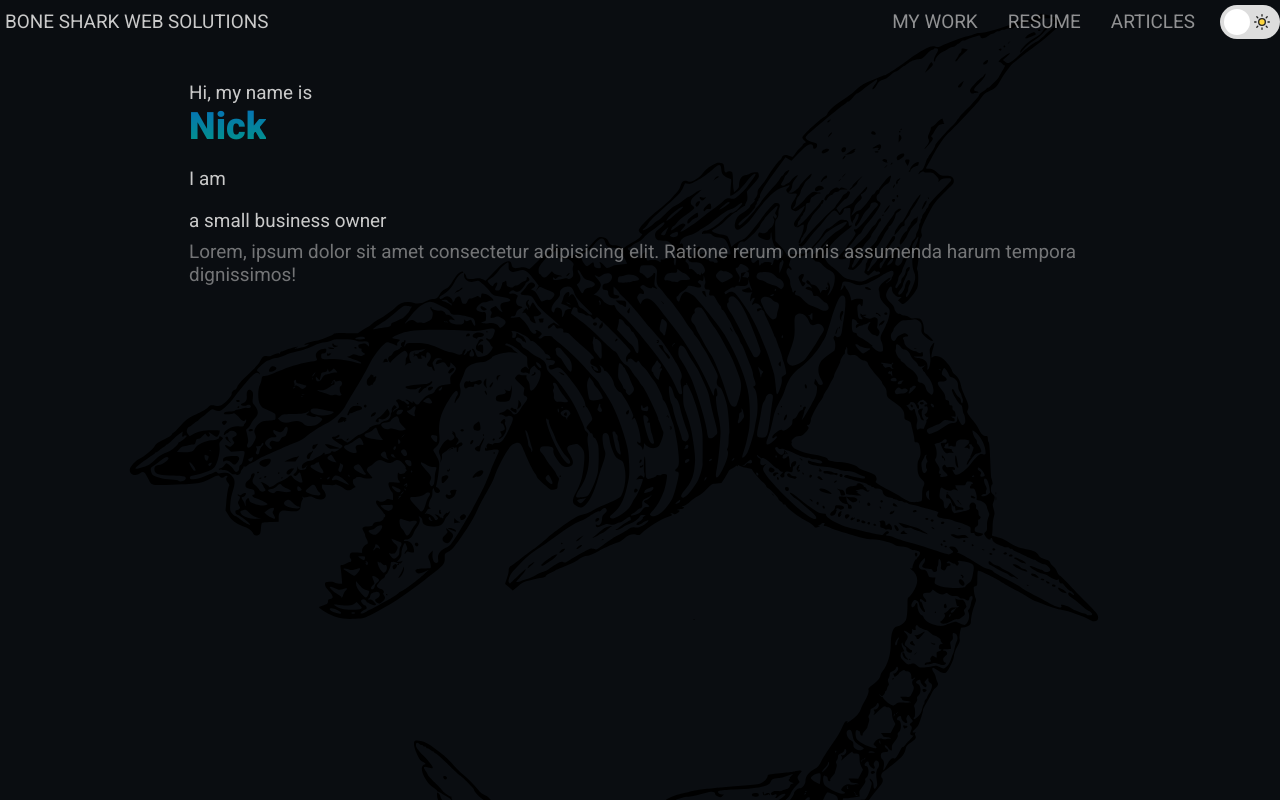
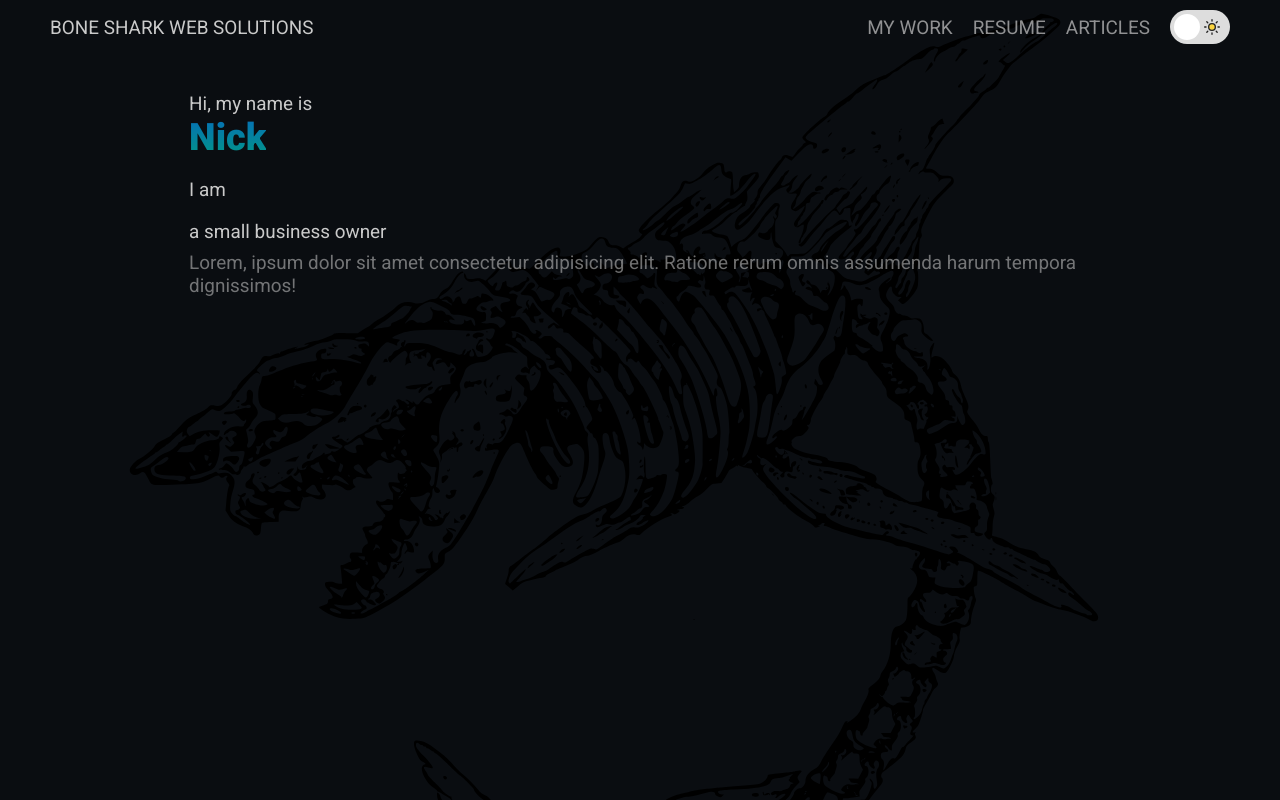
Before and after one commit to volkoff223/astro-blob, an Astro site: page / in a window 1280 px wide. Built offline with nearby package versions, Linux system fonts and the light colour scheme; Astro itself is replaced by a stand-in of ours.

Commit message:
fixed navbar

```diff
--- a/src/components/Nav.astro
+++ b/src/components/Nav.astro
@@ -17,7 +17,7 @@ const { current = "" } = Astro.props;
 </script>
 
 <div id="nav-container">
-  <a href="/" class="selected"> BONE SHARK WEB SOLUTIONS</a>
+  <a href="/" class="nav-logo selected"> BONE SHARK WEB SOLUTIONS</a>
   <nav>
     <div class="buttonContainer">
       <a class={current === "work" ? "selected" : ""} href="/work">my work</a>
@@ -39,15 +39,10 @@ const { current = "" } = Astro.props;
   nav {
     align-items: center;
     display: flex;
-    flex: 1;
     font-family: var(--font-family-sans);
     font-weight: 700;
     justify-content: flex-end;
     text-transform: uppercase;
-  }
-
-  a {
-    padding: 10px 5px;
   }
 
   nav a {
@@ -57,9 +52,16 @@ const { current = "" } = Astro.props;
     min-width: 70px;
   }
 
+  .nav-logo {
+    padding-left: 50px;
+  }
+
   #nav-container {
     display: flex;
     background-color: var(--bg-color);
+    justify-content: space-between;
+    padding: 10px 0;
+    align-items: center;
   }
 
   #icon-img {
--- a/src/components/ThemeChange.astro
+++ b/src/components/ThemeChange.astro
@@ -110,6 +110,7 @@
     display: flex;
     justify-content: flex-end;
     align-items: center;
+    padding-right: 50px;
   }
 
   .theme-switch {
```
